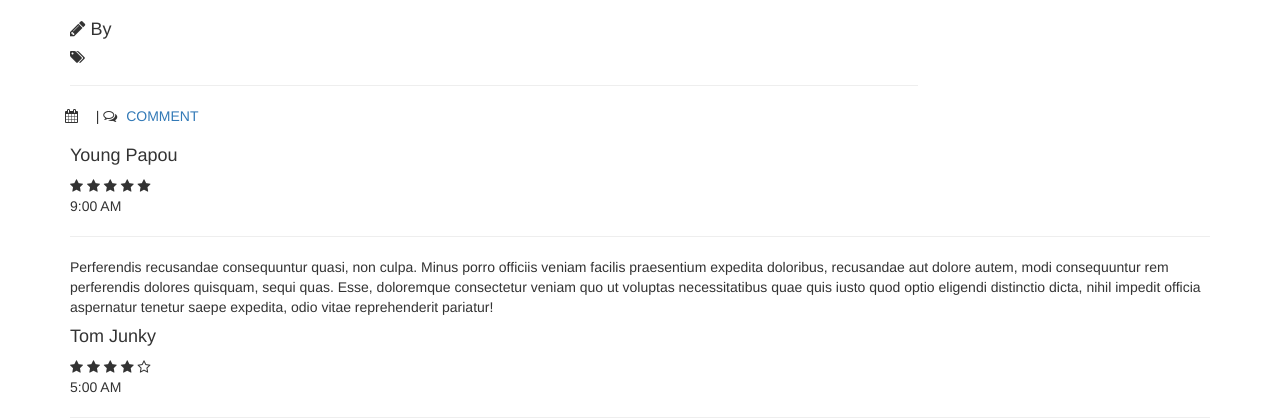
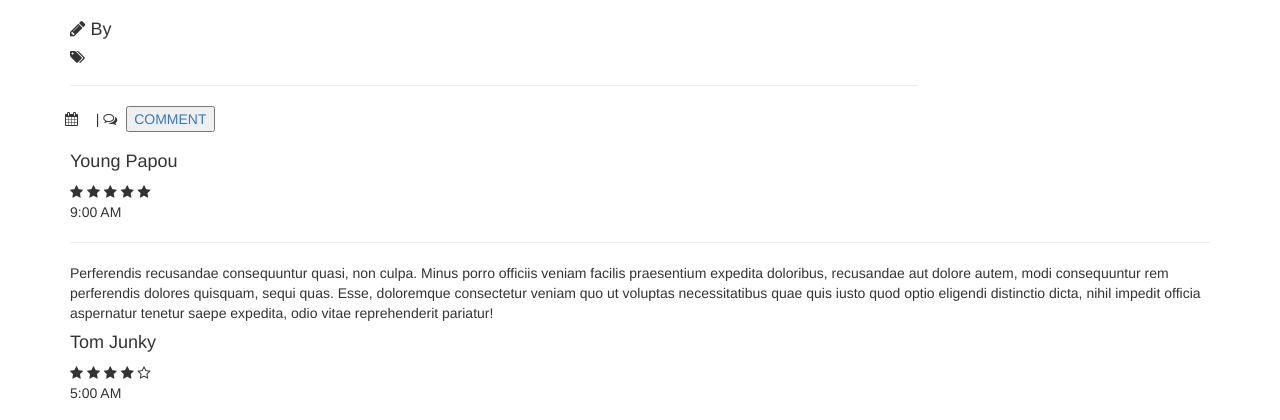
Before and after one commit to BehnamGolmohammadi/Photo, a Django app: template templates/blog/post.html in a window 1280 px wide. Shown: the part 51-471 px from the top of the page. Run offline with Django 3.2, Linux system fonts and the light colour scheme; the template is opened without the code that fills it, so the values that code supplies are empty; some libraries are stand-ins or nearby versions.

Commit message:
Update post.html

```diff
--- a/templates/blog/post.html
+++ b/templates/blog/post.html
@@ -59,7 +59,7 @@
             <li>{{post.Published_Date}}</li>
             |
             <i class="fa fa-comments-o" aria-hidden="true"></i>
-            <li><a class="page-scroll" href="#form">COMMENT</a></li>
+            <li><a class="page-scroll" href="#form"><button>COMMENT</button></a></li>
           </ul>
         </div>
         <div class="col-xs-12 col-sm-3">
```
